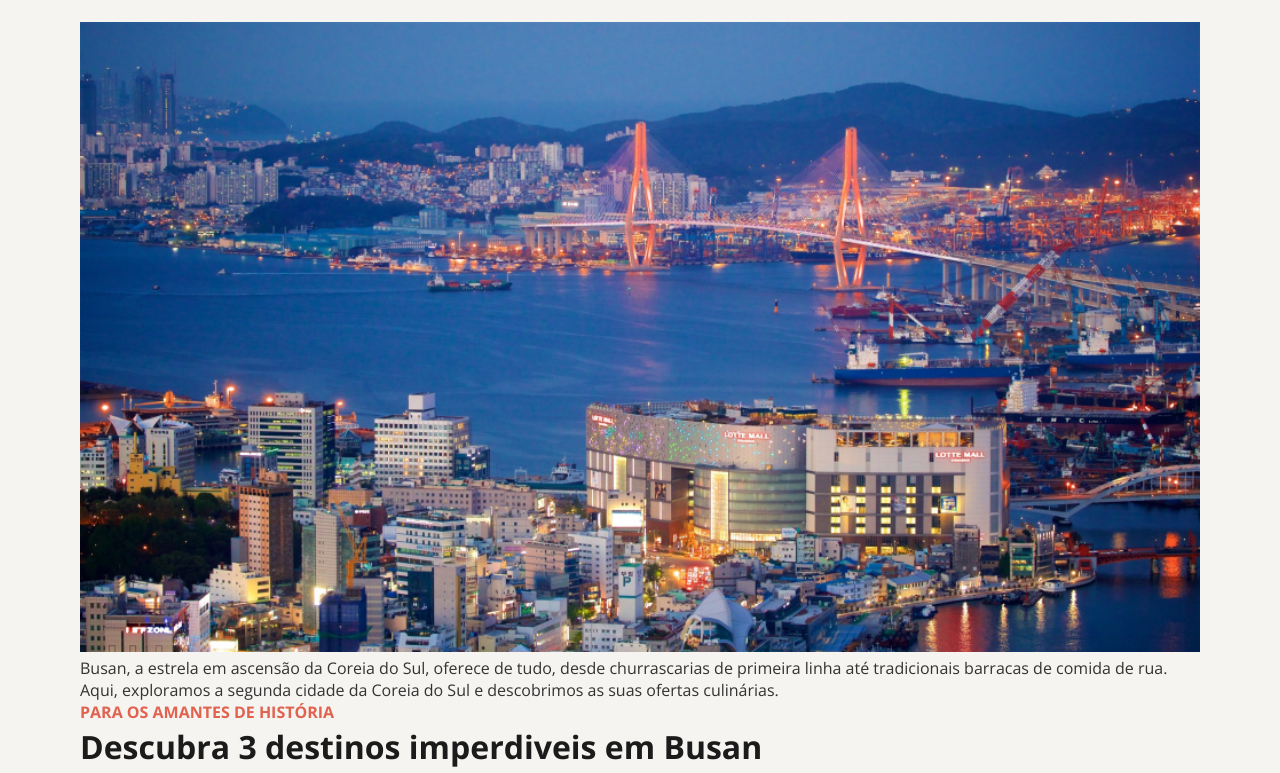
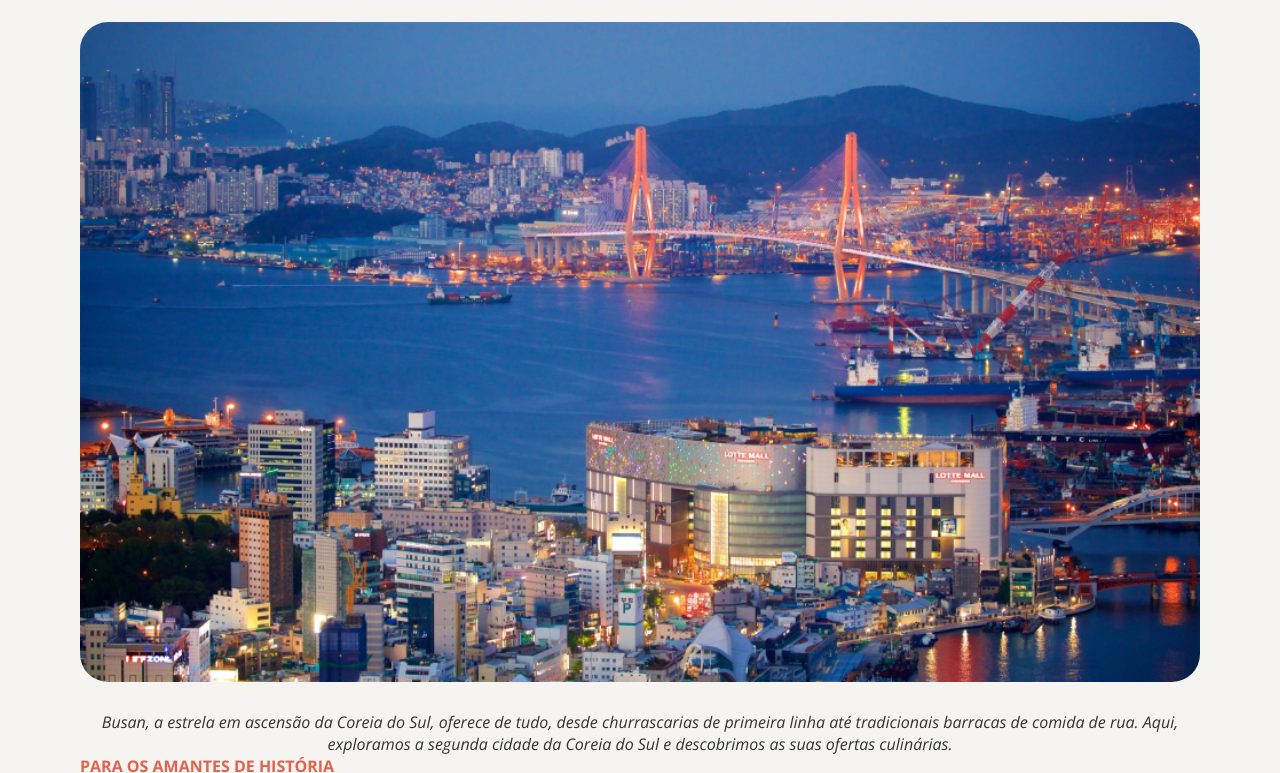
Before and after one commit to Daniel759155/Locais_Turisticos, a plain HTML site: page index.html in a window 1280 px wide. Shown: the part 189-962 px from the top of the page. Drawn offline with nearby package versions, Linux system fonts and the light colour scheme.

Commit message:
Estilizações do header no arquivo page.css

```diff
--- a/styles/page.css
+++ b/styles/page.css
@@ -2,5 +2,16 @@
     max-width: 1120px;
     margin-inline: auto;
 
+    header {
+        img {
+           border-radius: 2.8rem;
+           margin-bottom: 2.4rem;
+           height: 66rem;
+        }
 
+        p {
+            font-style: italic;
+            text-align: center;
+        }
+    }
 }
```
Also changed, not shown: index.html (+2 -1 lines).
